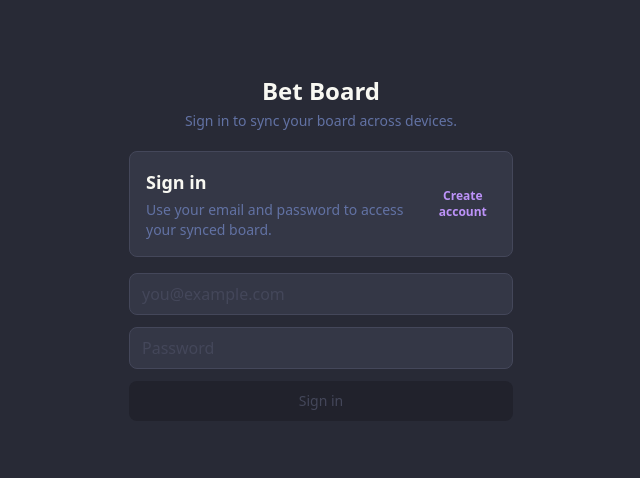
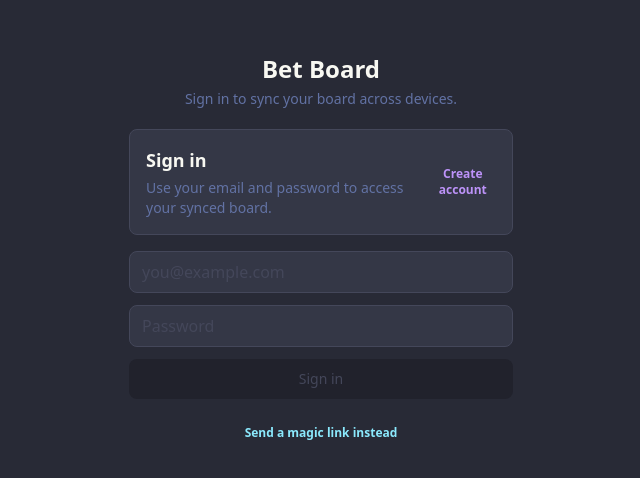
Before and after one commit to bdfisher/betting-board, a React (Vite) app: page / in a window 1280 px wide. Shown: the part 152-630 px from the top of the page, without its empty margins (319-959 px from the left). Built offline with nearby package versions, Linux system fonts and the light colour scheme; no server answers.

Commit message:
added password and favicon

```diff
--- a/index.html
+++ b/index.html
@@ -8,6 +8,8 @@
     <meta name="apple-mobile-web-app-capable" content="yes" />
     <meta name="apple-mobile-web-app-status-bar-style" content="black-translucent" />
     <meta name="apple-mobile-web-app-title" content="Bet Board" />
+    <link rel="icon" type="image/jpeg" href="/Unknown.jpeg" />
+    <link rel="apple-touch-icon" href="/Unknown.jpeg" />
     <title>Bet Board</title>
   </head>
   <body>
--- a/src/AuthGate.jsx
+++ b/src/AuthGate.jsx
@@ -11,9 +11,29 @@ export default function AuthGate({ children }) {
   const [session, setSession] = useState(isSupabaseConfigured ? undefined : null);
   const [email, setEmail] = useState("");
   const [password, setPassword] = useState("");
-  const [status, setStatus] = useState("idle"); // idle | submitting | checkEmail | error
+  const [status, setStatus] = useState("idle"); // idle | submitting | checkEmail | magic-sent | error
   const [errorMsg, setErrorMsg] = useState("");
   const [authMode, setAuthMode] = useState("sign-in"); // sign-in | sign-up
+
+  async function sendMagicLink(e) {
+    e.preventDefault();
+    const addr = email.trim();
+    if (!addr) return;
+    setStatus("submitting");
+    setErrorMsg("");
+    const { error } = await supabase.auth.signInWithOtp({
+      email: addr,
+      options: {
+        emailRedirectTo: window.location.origin + import.meta.env.BASE_URL,
+      },
+    });
+    if (error) {
+      setStatus("error");
+      setErrorMsg(error.message);
+    } else {
+      setStatus("magic-sent");
+    }
+  }
 
   useEffect(() => {
     if (!isSupabaseConfigured) return;
@@ -116,22 +136,35 @@ export default function AuthGate({ children }) {
                   We sent a confirmation email to <span className="text-[#f8f8f2]">{email.trim()}</span>. Follow the link to finish signing up.
                 </p>
               </div>
+            ) : status === "magic-sent" ? (
+              <div className="bg-[#343746] border border-[#50fa7b]/40 rounded-lg p-4 text-sm text-center">
+                <p className="text-[#50fa7b] font-medium">Magic link sent</p>
+                <p className="mt-1 text-[#6272a4]">
+                  We sent a sign-in link to <span className="text-[#f8f8f2]">{email.trim()}</span>. Open it from your email to continue.
+                </p>
+              </div>
             ) : (
               <form onSubmit={handleSubmit} className="space-y-3">
                 <input
+                  id="email"
+                  name="email"
                   type="email"
                   required
                   value={email}
                   onChange={(e) => setEmail(e.target.value)}
                   placeholder="you@example.com"
+                  autoComplete="email"
                   className="w-full bg-[#343746] border border-[#44475a] rounded-lg px-3 py-2.5 text-sm placeholder-[#44475a]"
                 />
                 <input
+                  id="password"
+                  name="password"
                   type="password"
                   required
                   value={password}
                   onChange={(e) => setPassword(e.target.value)}
                   placeholder="Password"
+                  autoComplete={authMode === "sign-in" ? "current-password" : "new-password"}
                   className="w-full bg-[#343746] border border-[#44475a] rounded-lg px-3 py-2.5 text-sm placeholder-[#44475a]"
                 />
                 <button
@@ -146,6 +179,18 @@ export default function AuthGate({ children }) {
                 {status === "error" && (
                   <p className="text-xs text-[#ff5555]">{errorMsg || "Something went wrong. Try again."}</p>
                 )}
+                {authMode === "sign-in" && (
+                  <div className="pt-2 text-center">
+                    <button
+                      type="button"
+                      onClick={sendMagicLink}
+                      disabled={!email.trim() || status === "submitting"}
+                      className="text-xs font-semibold text-[#8be9fd] hover:text-[#f8f8f2]"
+                    >
+                      Send a magic link instead
+                    </button>
+                  </div>
+                )}
               </form>
             )}
           </div>
```
Also changed, not shown: public/Unknown.jpeg (added).
